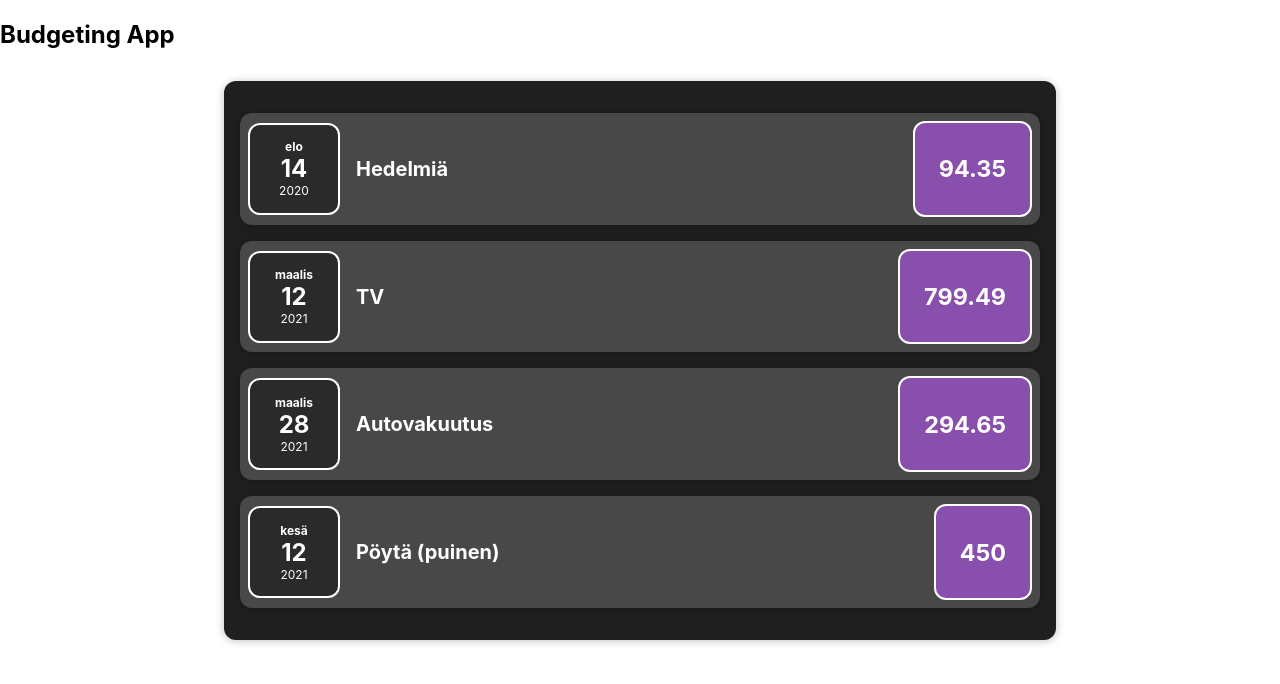
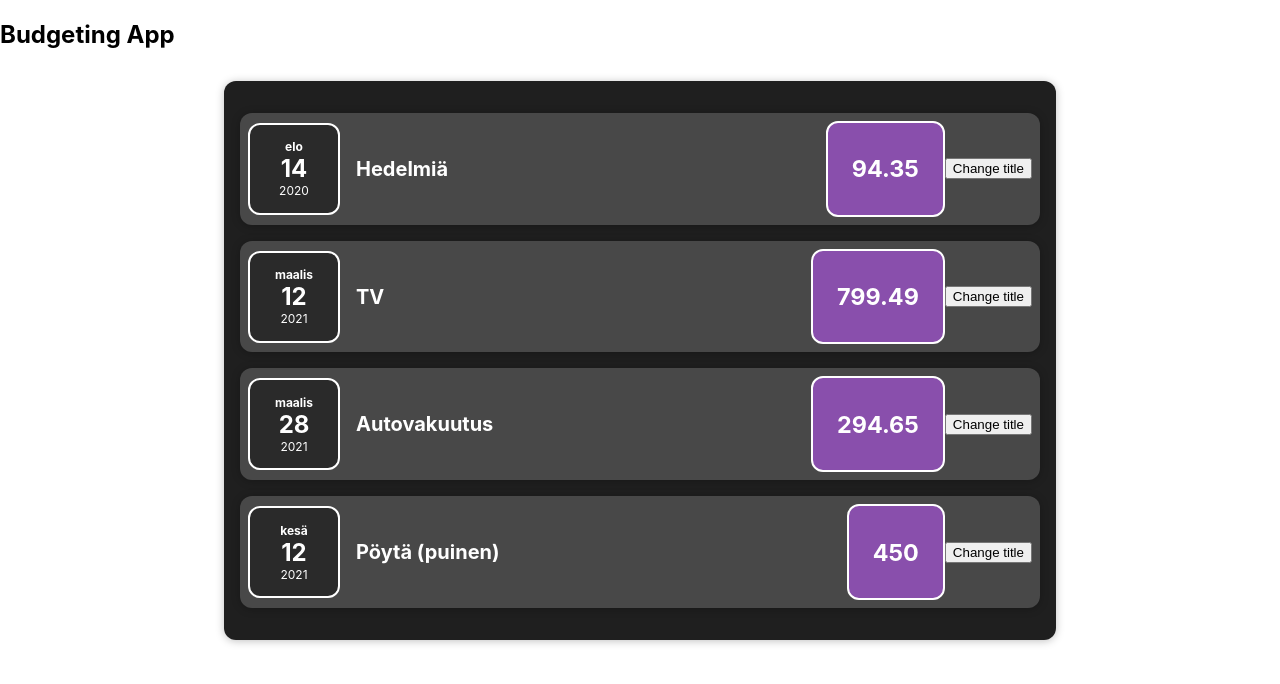
Before and after one commit to maijuriina/Budgeting-App, a React (Create React App) app in the folder budgeting-app/: page / in a window 1280 px wide. Shown: the top 684 px of the page. Built offline with nearby package versions, Linux system fonts and the light colour scheme.

Commit message:
useState hook and clickevent changes title

```diff
--- a/budgeting-app/src/components/Expenses/ExpenseItem.js
+++ b/budgeting-app/src/components/Expenses/ExpenseItem.js
@@ -1,17 +1,27 @@
 import "./ExpenseItem.css";
 import ExpenseDate from "./ExpenseDate";
 import Card from "../UI/Card";
+import { useState } from "react";
 
 const ExpenseItem = (props) => {
+  const [title, setTitle] = useState(props.title); // useState always returns array of value and function setValue
+
+  const clickHandler = () => {
+    setTitle("Updated title"); // setTitle sets value and calls component functions again, updating the value in instance of component
+    // now every time the click handler is called, the expense item instance is evaluated by React
+    console.log(title);
+  };
+
   return (
     <Card className="expense-item">
       <ExpenseDate date={props.date} />
       <div className="expense-item__description">
-        <h2>{props.title}</h2>
+        <h2>{title}</h2>
       </div>
       <div className="expense-item__price">
         <h3>{props.amount}</h3>
       </div>
+      <button onClick={clickHandler}>Change title</button>
     </Card>
   );
 };
```
